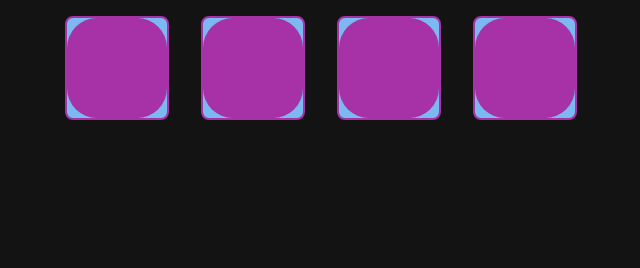
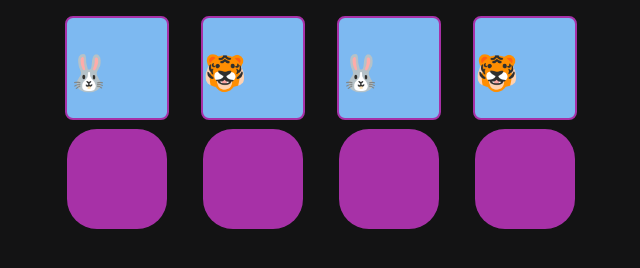
Before and after one commit to NereidaRondon/MatchingGame, a plain HTML site: page index.html in a window 1280 px wide. Shown: the whole page, without its empty margins (319-959 px from the left). Drawn offline with Linux system fonts and the light colour scheme.

Commit message:
Saving Progress

```diff
--- a/index.html
+++ b/index.html
@@ -7,11 +7,11 @@
     <title>Document</title>
     <link rel="stylesheet" href = "stylesheet.css"></link>
   </head>
-  <body class="flex">
-    <div class ="container flex">
+  <body>
+    <div class ="container">
 
 
-      <div class="card flex">
+      <div class="card">
         <div class="front">
           <p>🐰</p>
         </div>
@@ -19,7 +19,7 @@
       </div>
 
 
-      <div class="card flex">
+      <div class="card">
         <div class="front">
           <p>🐯</p>
         </div>
@@ -27,7 +27,7 @@
       </div>
 
 
-      <div class="card flex">
+      <div class="card">
         <div class="front">
           <p>🐰</p>
         </div>
@@ -35,15 +35,15 @@
       </div>
 
 
-      <div class="card flex">
+      <div class="card">
         <div class="front">
           <p>🐯</p>
         </div>
         <div class ="back"></div>
       </div>
 
-<div id="heart"></div>
     </div>
+    <div id="heart"></div>
     <script src="index.js"></script>
   </body>
 </html>
--- a/stylesheet.css
+++ b/stylesheet.css
@@ -3,13 +3,16 @@ body {
   margin: 0;
   padding: 0;
   background-color: rgb(19, 19, 20);
+  height: 100vh;
 }
 .flex {
   display: flex;
+}
+.container {
+  display: flex;
   justify-content: center;
   align-items: center;
-}
-.container {
+  position: relative;
 }
 p {
   font-size: 35px;
@@ -19,7 +22,7 @@ p {
   aspect-ratio: 1 / 1;
   background-color: rgb(125, 185, 241);
   margin: 1em;
-  position: relative;
+  position: inherit;
   border-radius: 8px;
   border: 2px solid rgb(167, 49, 167);
 }
@@ -27,7 +30,7 @@ p {
   height: 100px;
   aspect-ratio: 1 / 1;
   background-color: rgb(167, 49, 167);
-  position: absolute;
+  position: inherit;
   border-radius: 30px;
 }
 
```
